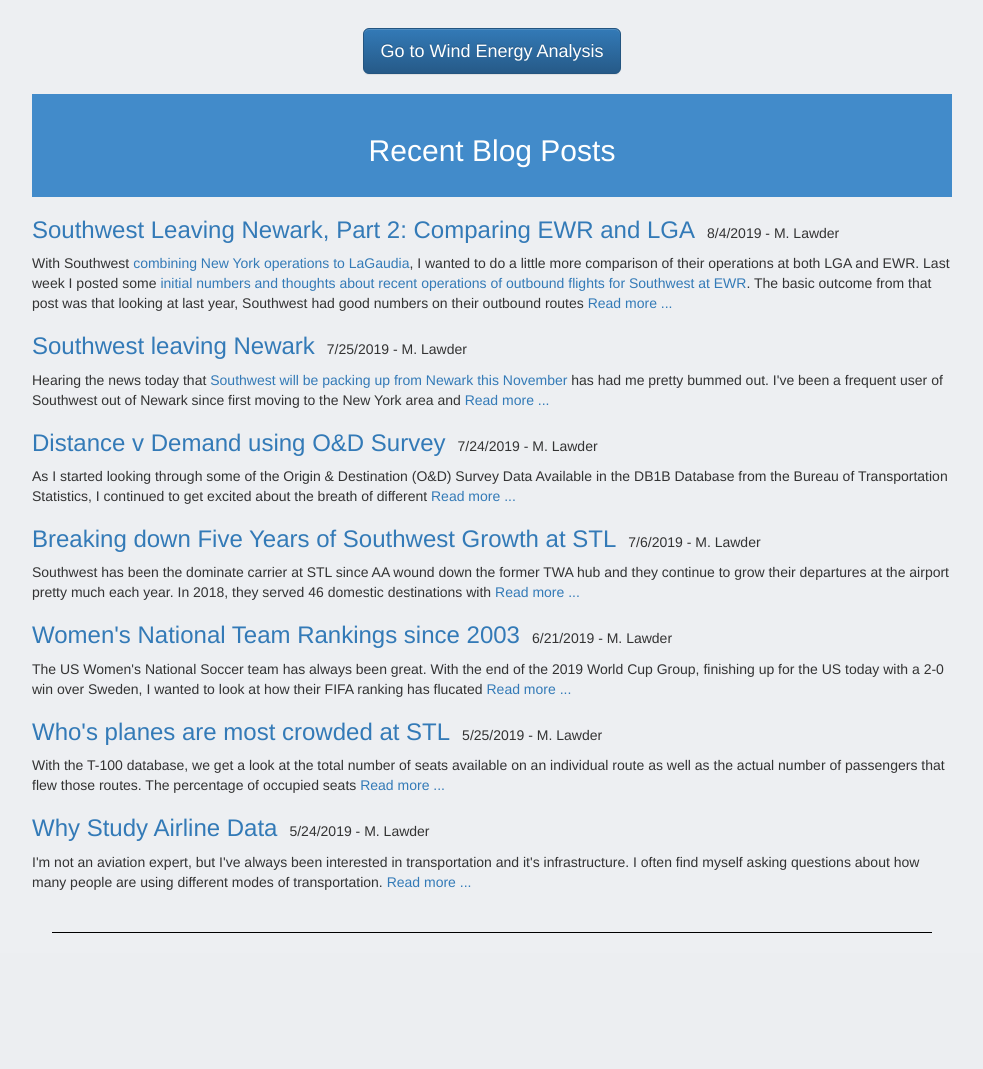
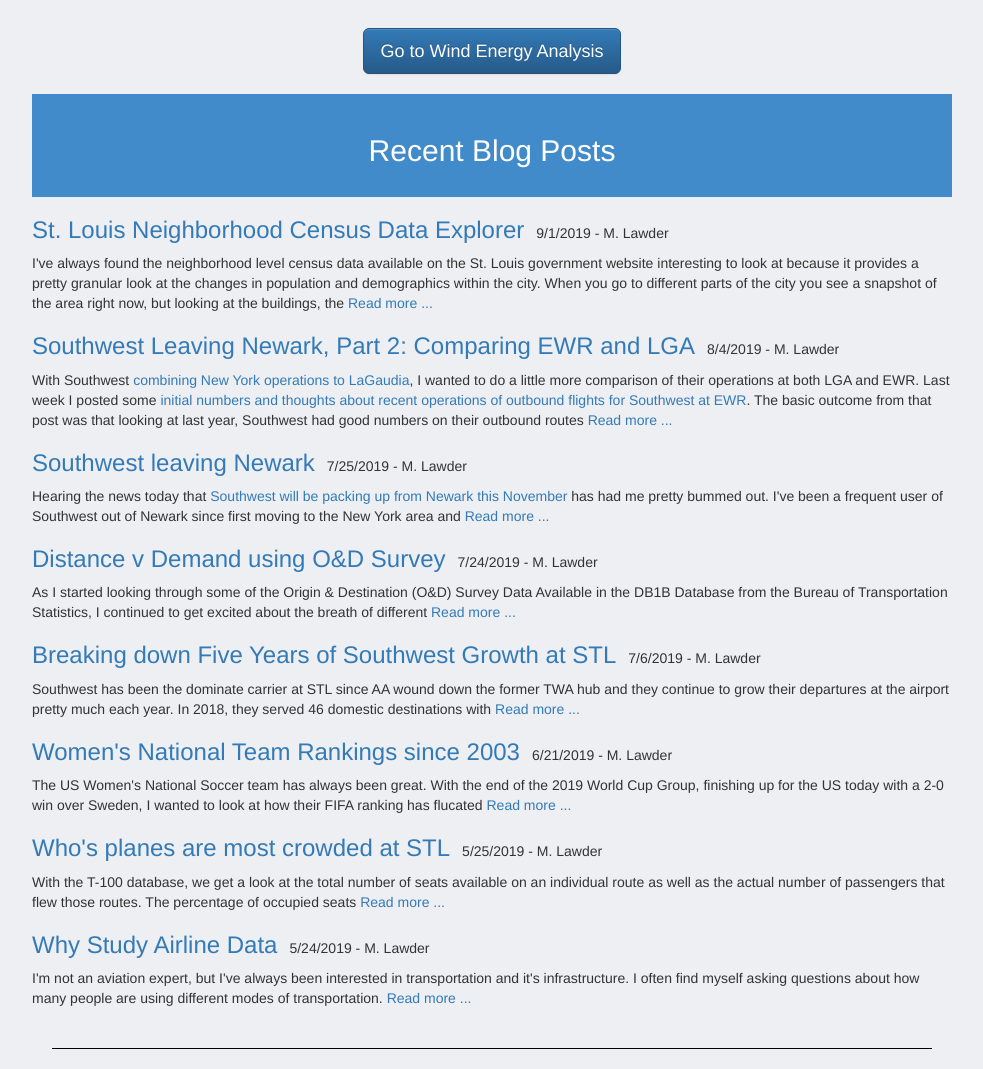
Before and after one commit to mtlawder/stl_annex, a Flask app: page /index_Main in a window 1280 px wide. Shown: the part 911-1980 px from the top of the page, without its empty margins (148-1131 px from the left). Before the commit the page ends 1844 px from the top, so only its background shows below. Run offline with Flask 2, Linux system fonts and the light colour scheme; some libraries are stand-ins or nearby versions.

Commit message:
Adding first stl_pop blog
Adding simple blog for the stl_pop tool and adding route

```diff
--- a/app.py
+++ b/app.py
@@ -305,6 +305,9 @@
 def blog_southwest_ewr_lga_comp():
     return render_template('/blog_southwest_ewr_lga_comp.html')
 
+@app.route('/blog_first_stl_pop',methods=['GET','POST'])
+def blog_first_stl_pop():
+    return render_template('/blog_first_stl_pop.html')
 
 if __name__ == '__main__':
     app.run()
--- a/templates/index.html
+++ b/templates/index.html
@@ -115,6 +115,16 @@
           <div class="left-group">
           	<div class="blog-container">
               <div class="blog-title">
+                <h3><a href="/blog_first_stl_pop">St. Louis Neighborhood Census Data Explorer</a></h3>
+              </div>
+              <div class="blog-title blog-date">9/1/2019 - M. Lawder</div>
+            </div>
+            <div>
+               I've always found the neighborhood level census data available on the St. Louis government website interesting to look at because it provides a pretty granular look at the changes in population and demographics within the city. When you go to different parts of the city you see a snapshot of the area right now, but looking at the buildings, the
+              <a href="/blog_first_stl_pop">Read more ...</a>
+            </div>
+            <div class="blog-container">
+              <div class="blog-title">
                 <h3><a href="/blog_southwest_ewr_lga_comp">Southwest Leaving Newark, Part 2: Comparing EWR and LGA</a></h3>
               </div>
               <div class="blog-title blog-date">8/4/2019 - M. Lawder</div>
```
Also changed, not shown: static/images/shaw_stl_pop.png (added).
